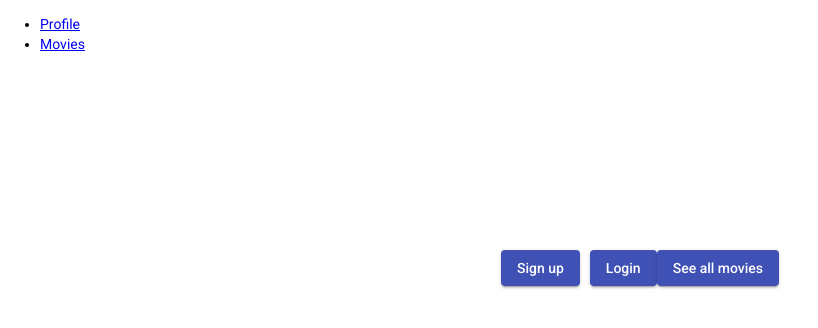
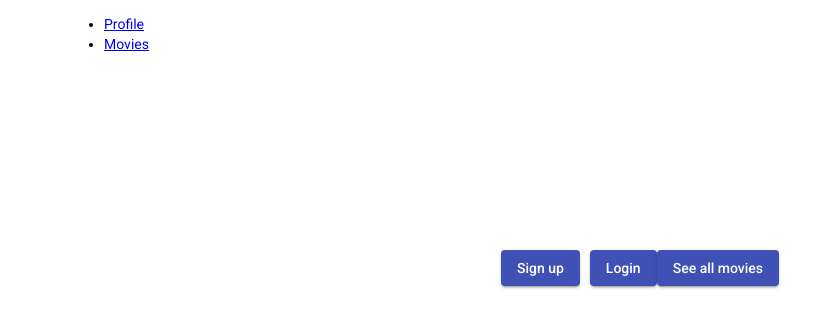
Before and after one commit to joyreacher/myflix-app, an Angular app: page /welcome in a window 1280 px wide. Shown: the top 328 px of the page, without its empty margins (0-818 px from the left). Built offline with nearby package versions, Linux system fonts and the light colour scheme.

Commit message:
refactor(Main View): Add margin to main view

```diff
--- a/src/app/app.component.scss
+++ b/src/app/app.component.scss
@@ -0,0 +1,3 @@
+.container{
+  margin: 0 4rem;
+}
--- a/src/app/components/movie-card/movie-card.component.html
+++ b/src/app/components/movie-card/movie-card.component.html
@@ -11,7 +11,7 @@
       <mat-card-content class="movie-card--content">
         {{ movie.Description }}
       </mat-card-content>
-      <mat-card-footer>
+      <mat-card-footer class="movie-card--footer">
         {{ movie.Director.Name }}
       </mat-card-footer>
     </mat-card>
```
